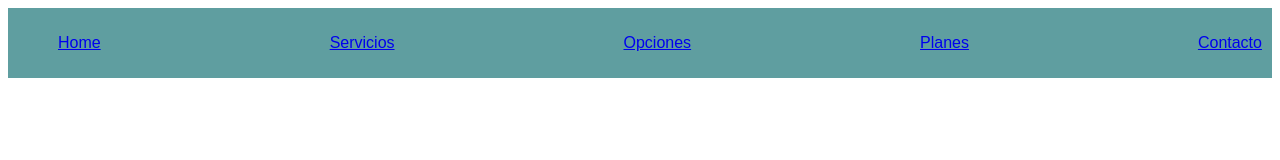
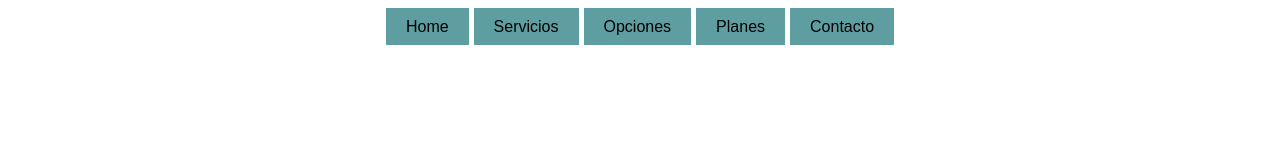
Before and after one commit to KatherinFer/Flex-y-Grid, a plain HTML site: page index.html in a window 1280 px wide. Drawn offline with Linux system fonts and the light colour scheme.

Commit message:
Menú Horizontal v2

```diff
--- a/styles.css
+++ b/styles.css
@@ -1,10 +1,20 @@
 .container{
-    background-color:cadetblue;
+    text-align: center;
     padding: 10px;
 }
 .menu{
     list-style: none;
     display: flex;
-    justify-content: space-between;
+    justify-content: center;
+    gap: 5px;
+    padding: 0;
+    margin: 0;
+}
+.menu li a {
     font-family: sans-serif;
+    background-color: cadetblue;
+    text-decoration: none;
+    color: black;
+    padding: 10px 20px;
+    background-color: cadetblue;
 }
```
